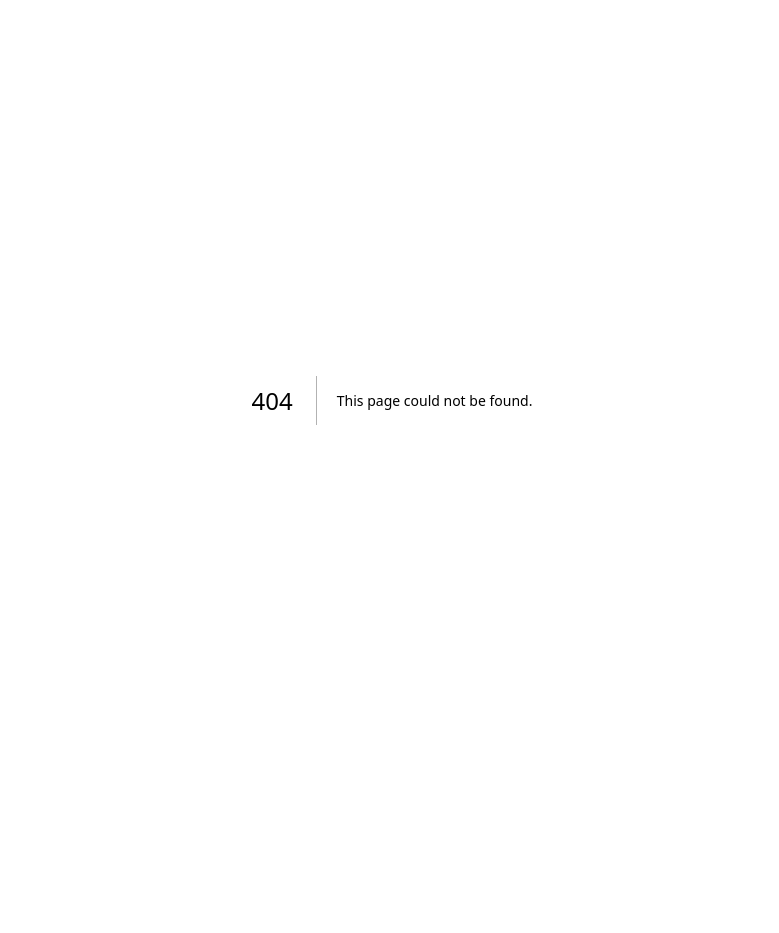
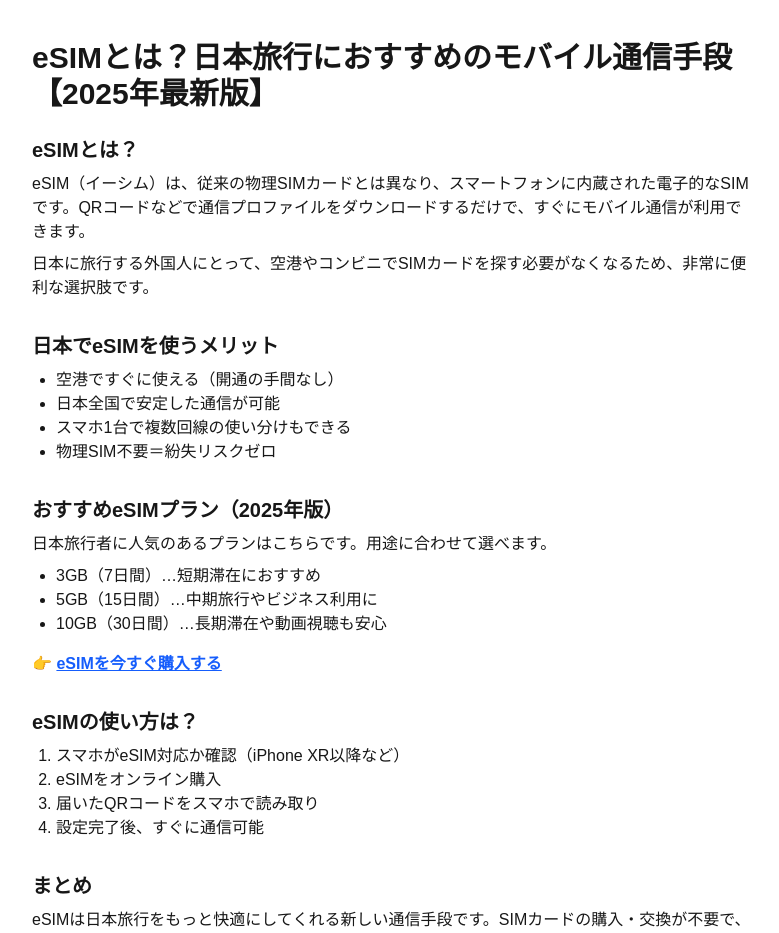
Before and after one commit to done-void/esim-jp, a Next.js app: page /blog/what-is-esim in a window 1280 px wide. Before the commit this address had no page. Shown: the top 933 px of the page, without its empty margins (248-1027 px from the left). Before the commit the page ends 800 px from the top, so only its background shows below. Built offline with nearby package versions, Linux system fonts and the light colour scheme.

Commit message:
feat: add Japanese SEO article /blog/what-is-esim

```diff
--- /dev/null
+++ b/src/app/blog/what-is-esim/page.tsx
@@ -0,0 +1,75 @@
+export const metadata = {
+  title: "eSIMとは？日本旅行におすすめのモバイル通信手段【2025年最新版】",
+  description:
+    "eSIMとは何か、SIMカードとの違いや日本での使い方、旅行者に人気の理由を解説します。おすすめのプランと購入方法も紹介。",
+};
+
+export default function Page() {
+  return (
+    <main className="mx-auto max-w-3xl px-6 py-10">
+      <h1 className="text-3xl font-bold mb-6">
+        eSIMとは？日本旅行におすすめのモバイル通信手段【2025年最新版】
+      </h1>
+
+      <section className="mb-8">
+        <h2 className="text-xl font-semibold mb-2">eSIMとは？</h2>
+        <p>
+          eSIM（イーシム）は、従来の物理SIMカードとは異なり、スマートフォンに内蔵された電子的なSIMです。QRコードなどで通信プロファイルをダウンロードするだけで、すぐにモバイル通信が利用できます。
+        </p>
+        <p className="mt-2">
+          日本に旅行する外国人にとって、空港やコンビニでSIMカードを探す必要がなくなるため、非常に便利な選択肢です。
+        </p>
+      </section>
+
+      <section className="mb-8">
+        <h2 className="text-xl font-semibold mb-2">日本でeSIMを使うメリット</h2>
+        <ul className="list-disc ml-6 mt-2">
+          <li>空港ですぐに使える（開通の手間なし）</li>
+          <li>日本全国で安定した通信が可能</li>
+          <li>スマホ1台で複数回線の使い分けもできる</li>
+          <li>物理SIM不要＝紛失リスクゼロ</li>
+        </ul>
+      </section>
+
+      <section className="mb-8">
+        <h2 className="text-xl font-semibold mb-2">おすすめeSIMプラン（2025年版）</h2>
+        <p>
+          日本旅行者に人気のあるプランはこちらです。用途に合わせて選べます。
+        </p>
+        <ul className="list-disc ml-6 mt-2">
+          <li>3GB（7日間）…短期滞在におすすめ</li>
+          <li>5GB（15日間）…中期旅行やビジネス利用に</li>
+          <li>10GB（30日間）…長期滞在や動画視聴も安心</li>
+        </ul>
+        <p className="mt-4">
+          👉{" "}
+          <a
+            href="https://airalo.tpm.lv/y7LthRvf"
+            target="_blank"
+            rel="noopener noreferrer"
+            className="text-blue-600 underline font-semibold"
+          >
+            eSIMを今すぐ購入する
+          </a>
+        </p>
+      </section>
+
+      <section className="mb-8">
+        <h2 className="text-xl font-semibold mb-2">eSIMの使い方は？</h2>
+        <ol className="list-decimal ml-6 mt-2">
+          <li>スマホがeSIM対応か確認（iPhone XR以降など）</li>
+          <li>eSIMをオンライン購入</li>
+          <li>届いたQRコードをスマホで読み取り</li>
+          <li>設定完了後、すぐに通信可能</li>
+        </ol>
+      </section>
+
+      <section>
+        <h2 className="text-xl font-semibold mb-2">まとめ</h2>
+        <p>
+          eSIMは日本旅行をもっと快適にしてくれる新しい通信手段です。SIMカードの購入・交換が不要で、いつでもどこでもオンライン接続が可能。ぜひ一度、試してみてください。
+        </p>
+      </section>
+    </main>
+  );
+}
```
